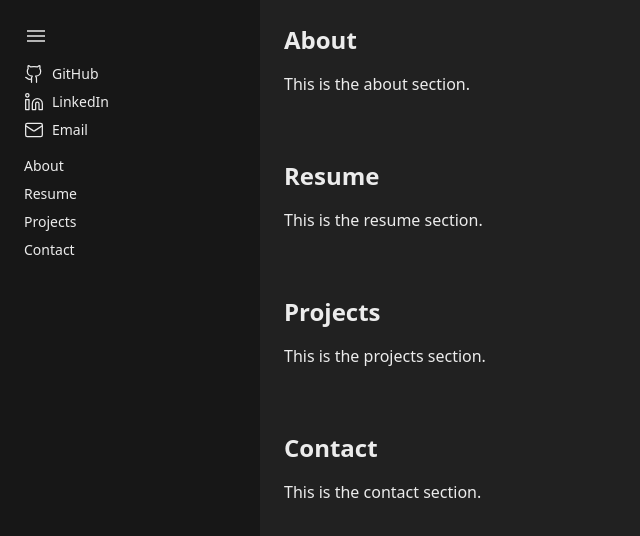
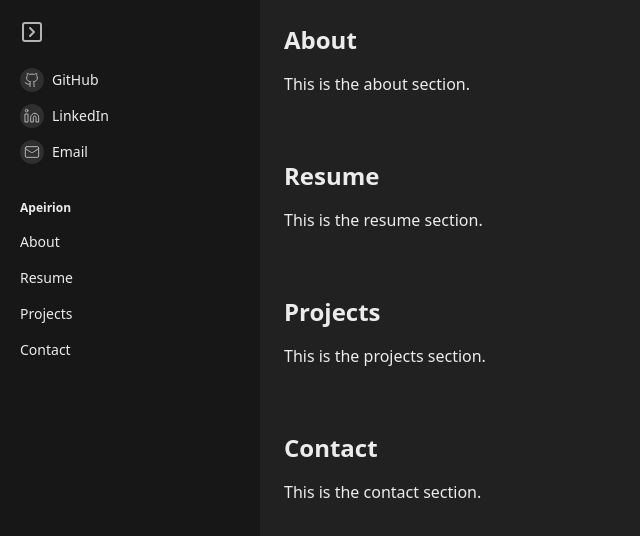
Before and after one commit to Apeirion/apeirion-site, a React (Vite) app: page / in a window 1280 px wide. Shown: the top 536 px of the page, without its empty margins (0-640 px from the left). Built offline with nearby package versions, Linux system fonts and the light colour scheme.

Commit message:
align sidebar contents

```diff
--- a/src/App.jsx
+++ b/src/App.jsx
@@ -1,24 +1,12 @@
 import React, { useState } from 'react'
-import { Github, Linkedin, Mail } from 'lucide-react'
+import { Github, Linkedin, Mail, ChevronRightSquare, ChevronLeftSquare } from 'lucide-react'
 
 function App() {
   const [sidebarOpen, setSidebarOpen] = useState(true)
 
   return (
     <div className="min-h-screen font-sans text-[#ececec] bg-[#212121]">
-      {/* Google Fonts Material Symbols */}
-      <link
-        rel="stylesheet"
-        href="https://fonts.googleapis.com/css2?family=Material+Symbols+Outlined:opsz,wght,FILL,GRAD@20..48,100..700,0..1,-50..200&icon_names=menu"
-      />
       <style>{`
-        .material-symbols-outlined {
-          font-variation-settings:
-            'FILL' 0,
-            'wght' 400,
-            'GRAD' 0,
-            'opsz' 24;
-        }
         .sidebar {
           clip-path: inset(0 0 0 0);
           transition: clip-path 0.5s ease-in-out;
@@ -31,39 +19,46 @@ function App() {
       {/* Sidebar */}
       <aside
         className={`
-          sidebar fixed top-0 left-0 h-full w-[260px] bg-[#171717] text-sm p-4 flex flex-col
+          sidebar fixed top-0 left-0 h-full w-[260px] bg-[#171717] text-sm p-3 flex flex-col
           ${sidebarOpen ? '' : 'closed'}
         `}
       >
         <button
-          className="w-10 h-10 flex items-center justify-center rounded-full text-[#b4b4b4] hover:bg-[#2f2f2f] transition-colors"
+          className="mb-2 w-10 h-10 flex items-center justify-center rounded-full text-[#b4b4b4] hover:bg-[#2f2f2f] transition-colors"
           onClick={() => setSidebarOpen(false)}
           aria-label="Close sidebar"
         >
-          <span className="material-symbols-outlined text-xl">menu</span>
+          <ChevronRightSquare strokeWidth={2} className="w-6 h-6" />
         </button>
 
         {/* Social Links */}
-        <div className="space-y-2 p-2">
+        <div className="space-y-3 p-2 mb-4">
           <a href="https://github.com/Apeirion" target="_blank" rel="noopener noreferrer" className="flex items-center gap-2 hover:underline">
-            <Github strokeWidth={1.5} className="w-5 h-5" />
+            <span className="w-6 h-6 flex items-center justify-center rounded-full bg-[#2f2f2f]">
+              <Github strokeWidth={1.5} className="w-4 h-4 text-[#b4b4b4]" />
+            </span>
             <span>GitHub</span>
           </a>
           <a href="https://www.linkedin.com/in/andrew-j-kim-me/" target="_blank" rel="noopener noreferrer" className="flex items-center gap-2 hover:underline">
-            <Linkedin strokeWidth={1.5} className="w-5 h-5" />
+            <span className="w-6 h-6 flex items-center justify-center rounded-full bg-[#2f2f2f]">
+              <Linkedin strokeWidth={1.5} className="w-4 h-4 text-[#b4b4b4]" />
+            </span>
             <span>LinkedIn</span>
           </a>
           <a href="mailto:personal@apeirion.com" className="flex items-center gap-2 hover:underline">
-            <Mail strokeWidth={1.5} className="w-5 h-5" />
+            <span className="w-6 h-6 flex items-center justify-center rounded-full bg-[#2f2f2f]">
+              <Mail strokeWidth={1.5} className="w-4 h-4 text-[#b4b4b4]" />
+            </span>
             <span>Email</span>
           </a>
         </div>
 
-        <nav className="space-y-2 p-2">
-          <a href="#about" className="block hover:underline">About</a>
-          <a href="#resume" className="block hover:underline">Resume</a>
-          <a href="#projects" className="block hover:underline">Projects</a>
-          <a href="#contact" className="block hover:underline">Contact</a>
+        <nav className="space-y-0 p-2">
+          <span class="text-xs font-semibold text-ellipsis overflow-hidden break-all pt-1 mb-2 text-token-text-primary block">Apeirion</span>
+          <a href="#about" className="pt-2 pb-2 block hover:underline">About</a>
+          <a href="#resume" className="pt-2 pb-2 block hover:underline">Resume</a>
+          <a href="#projects" className="pt-2 pb-2 block hover:underline">Projects</a>
+          <a href="#contact" className="pt-2 pb-2 block hover:underline">Contact</a>
         </nav>
       </aside>
 
@@ -73,12 +68,13 @@ function App() {
         style={{ marginLeft: sidebarOpen ? '260px' : '0' }}
       >
         {!sidebarOpen && (
+
           <button
-            aria-label="Open sidebar"
-            className="absolute top-4 left-4 w-10 h-10 flex items-center justify-center rounded-full text-[#b4b4b4] hover:bg-[#2f2f2f] transition-colors focus-visible:outline-none z-10"
-            onClick={() => setSidebarOpen(true)}
+          className="mb-2 w-10 h-10 flex items-center justify-center rounded-full text-[#b4b4b4] hover:bg-[#2f2f2f] transition-colors"
+          onClick={() => setSidebarOpen(true)}
+          aria-label="Open sidebar"
           >
-            <span className="material-symbols-outlined text-xl">menu</span>
+          <ChevronLeftSquare strokeWidth={2} className="w-6 h-6" />
           </button>
         )}
 
```
